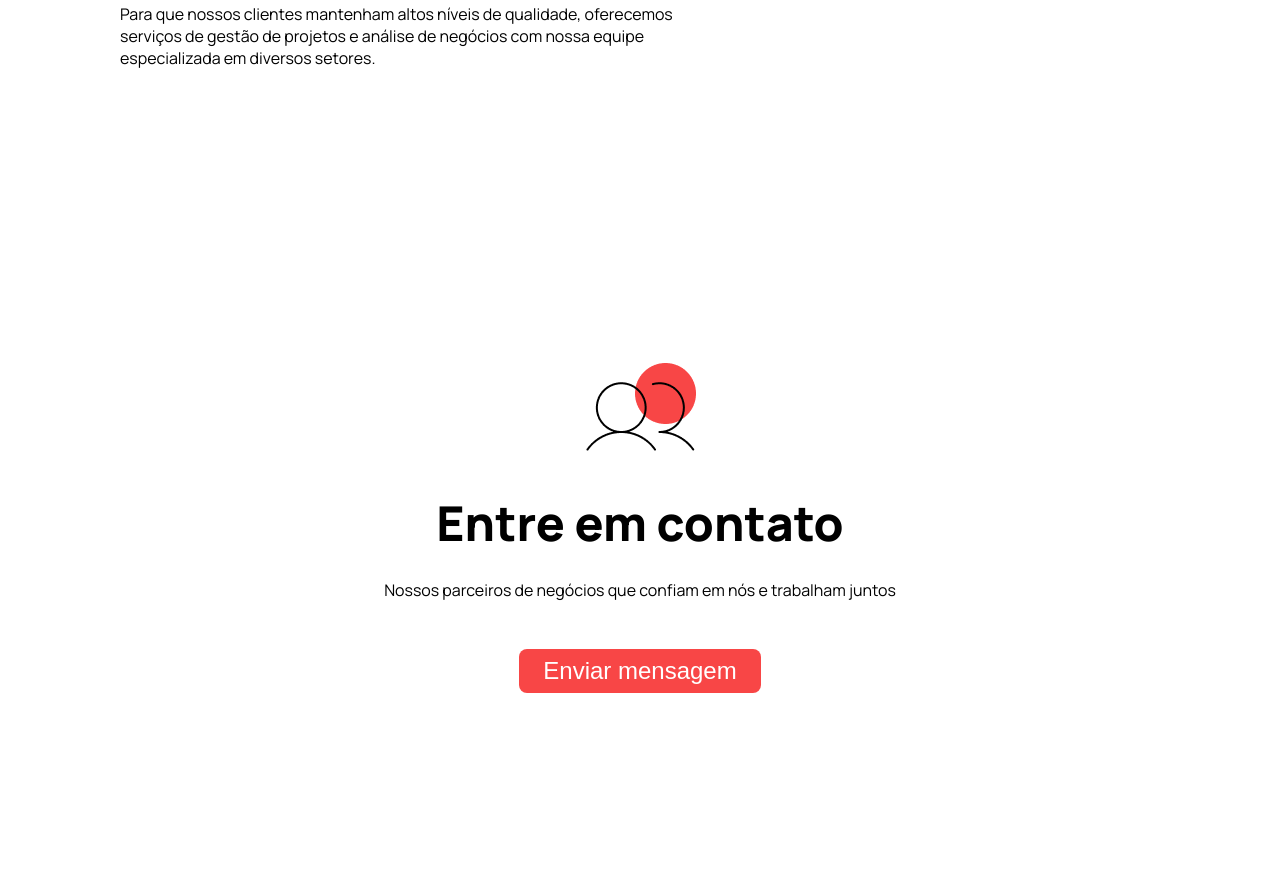
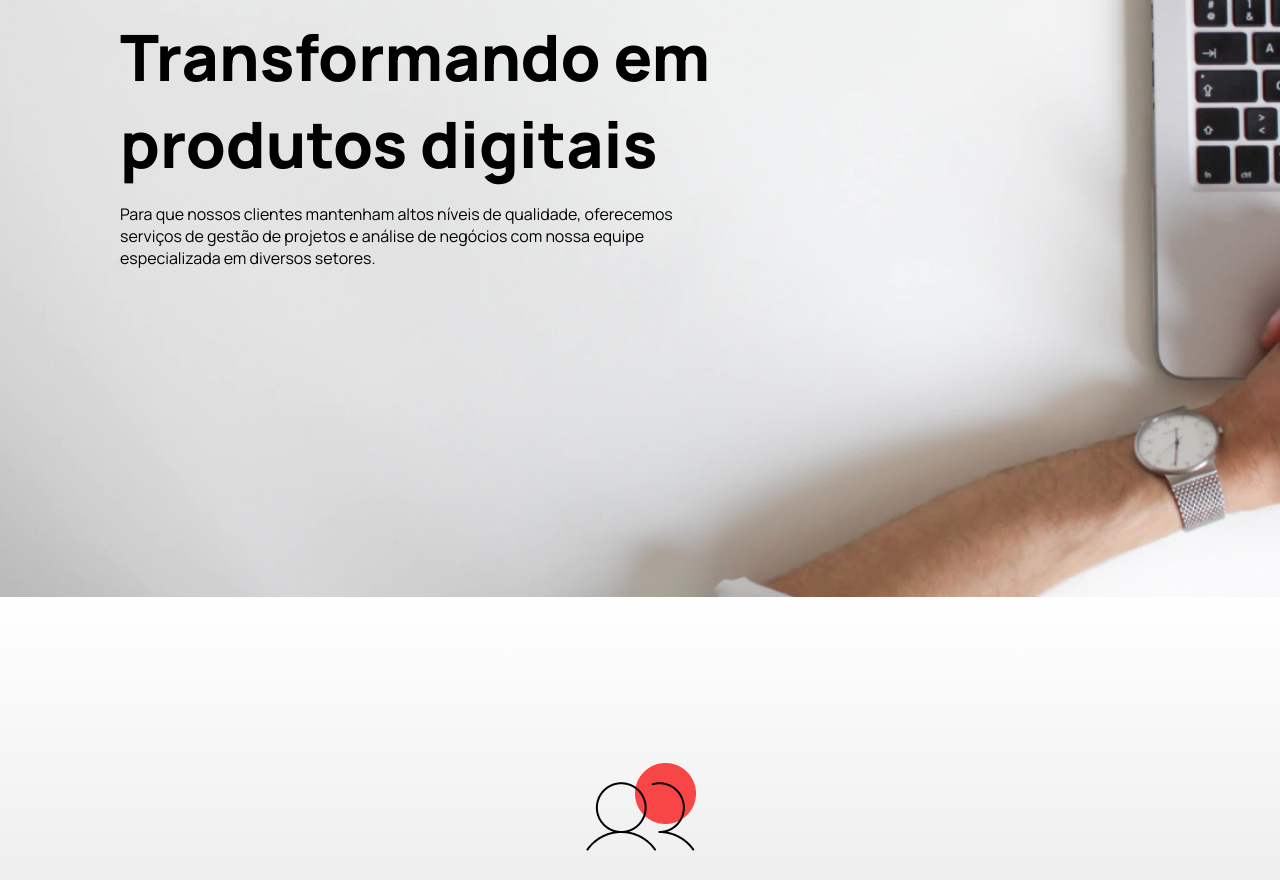
Before and after one commit to devAdemarNeto/landingpage_responsiva, a plain HTML site: page index.html in a window 1280 px wide. Shown: the part 283-1163 px from the top of the page. Before the commit the page ends 1136 px from the top, so only its background shows below. Drawn offline with Linux system fonts and the light colour scheme.

Commit message:
background presetation container / hover button

```diff
--- a/index.html
+++ b/index.html
@@ -17,7 +17,7 @@
                 <p>Para que nossos clientes mantenham altos níveis de qualidade, oferecemos serviços de gestão de projetos e análise de negócios com nossa equipe especializada em diversos setores.</p>
             </div>
         </section>
-        <section class="container">
+        <section class="container linear-gradient">
             <img src="assets/user.png" alt="">
             <h2 class="contact-title">Entre em contato</h2>
             <p>Nossos parceiros de negócios que confiam em nós e trabalham juntos</p>
--- a/style.css
+++ b/style.css
@@ -35,7 +35,10 @@ h2{
 
 #presentation-container{
     padding: 2.5rem 7.5rem;
-    height: 50vh;
+    height: 100vh;
+    background-image: url(./assets/background.png);
+    background-repeat: no-repeat;
+    background-size: cover;
 }
 
 #presentation{
@@ -60,4 +63,14 @@ h2{
 
 .container > button {
     margin-top: 2rem;
+    transition: opacity 0.5 ease-in-out transform 0.5s .2s;
 }
+
+.container > button:hover{
+    opacity: 0.8;
+    transform: scale(1.1);
+}
+
+.linear-gradient{
+    background: linear-gradient(180deg, #fff, #d9d9d9);
+}
```
